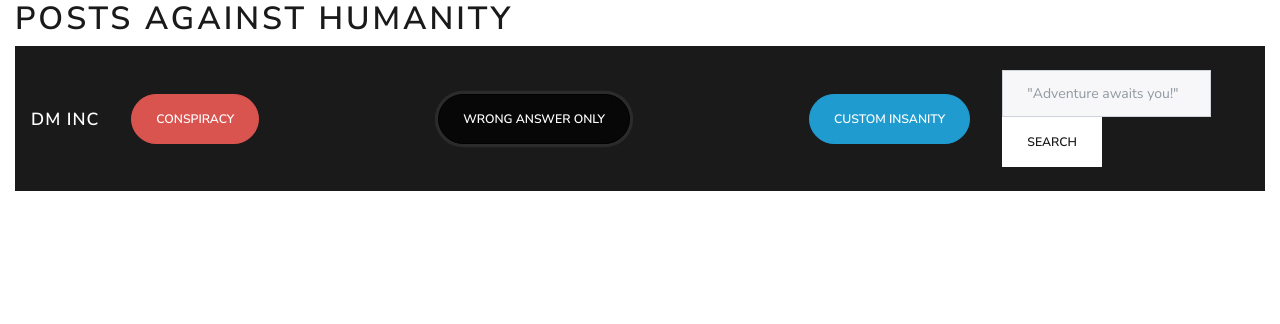
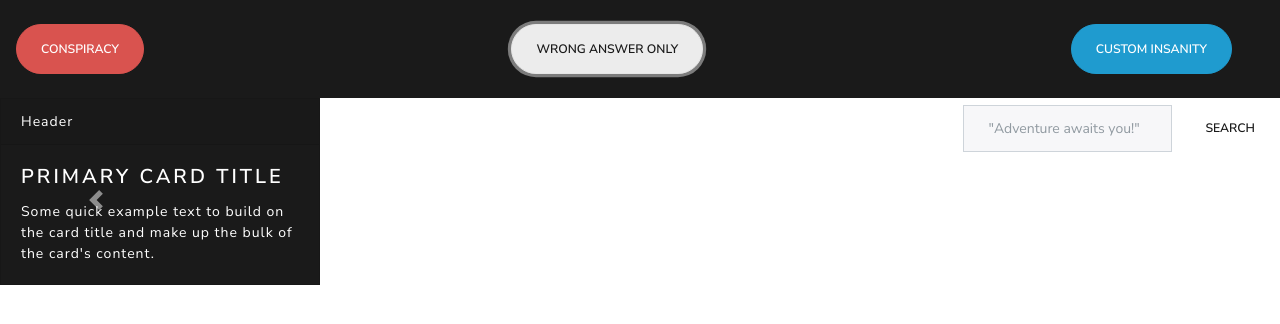
Before and after one commit to dfahn03/Posts-Against-Humanity, a website with bundled scripts: page client/index.html in a window 1280 px wide. Both pictures are taken after a click on the button "WRONG ANSWER ONLY". Built offline with nearby package versions, Linux system fonts and the light colour scheme.

Commit message:
commit 02

```diff
--- a/client/assets/stylesheet/style.css
+++ b/client/assets/stylesheet/style.css
@@ -5,5 +5,22 @@
 }
 
 .btn.btn-secondary.my-2.my-sm-0 {
+  float: right;
+}
 
+
+#navbar {
+  position: sticky;
+  top: 0;
+  left: 0;
+  right: 0;
+  z-index: 1;
+  width: 100%;
 }
+
+
+#search-span {
+  position: fixed;
+  right: 0;
+  margin-top: 5px;
+}
--- a/client/index.html
+++ b/client/index.html
@@ -12,23 +12,10 @@
 </head>
 
 <body>
-  <main class="container-fluid">
+  <main>
 
-    <header class="row" id="title">
-      <div class="col">
-        <h1>Posts Against Humanity</h1>
-      </div>
-    </header>
+    <nav id="navbar" class="navbar navbar-expand-lg navbar-dark bg-primary">
 
-    <!-- <div class="row" id="buttons">
-      <div id="btn-col" class="col">
-        <button class="btn btn-secondary">Conspiracy</button>
-        <button class="btn btn-secondary">Wrong Answers Only</button>
-        <button class="btn btn-secondary">Mad Libs</button>
-      </div>
-    </div> -->
-    <nav class="navbar navbar-expand-lg navbar-dark bg-primary">
-      <a class="navbar-brand" href="#">DM INC</a>
       <button class="navbar-toggler" type="button" data-toggle="collapse" data-target="#navbarColor01"
         aria-controls="navbarColor01" aria-expanded="false" aria-label="Toggle navigation">
         <span class="navbar-toggler-icon"></span>
@@ -40,42 +27,87 @@
             <button class="btn btn-block btn-danger rounded-pill" onclick=""> Conspiracy </button>
           </li>
           <li class="nav-item">
-            <button class="btn btn-block btn-primary rounded-pill" onclick=""> Wrong Answer Only </button>
+            <button class="btn btn-block btn-secondary rounded-pill" onclick=""> Wrong Answer Only </button>
           </li>
           <li class="nav-item">
             <button class="btn btn-block btn-info rounded-pill" onclick=""> Custom Insanity </button>
           </li>
         </ul>
-        <form class="form-inline my-2 my-lg-0">
-          <input class="form-control mr-sm-2" type="text" placeholder='"Adventure awaits you!"'>
-          <button class="btn btn-secondary my-2 my-sm-0" type="submit">Search</button>
-        </form>
-        <!-- <div class="form-group">
-          <select class="custom-select">
-            <option selected="">Open this select menu</option>
-            <option selected value="1">Hashtag</option>
-            <option value="2">Keyword</option>
-            <option value="3">TimeStamp</option>
-          </select>
-        </div> -->
       </div>
     </nav>
+    <span id="search-span">
+      <form class="form-inline my-2 my-lg-0">
+        <input class="form-control mr-sm-2" type="text" placeholder='"Adventure awaits you!"'>
+        <button class="btn btn-secondary my-2 my-sm-0" type="submit">Search</button>
+      </form>
+    </span>
+
+    <div id="carouselExampleControls" class="carousel slide" data-ride="carousel">
+      <div class="carousel-inner">
+        <div id="carousel-item-01" class="carousel-item active">
+          <div class="card text-white bg-primary mb-3" style="max-width: 20rem;">
+            <div class="card-header">Header</div>
+            <div class="card-body">
+              <h4 class="card-title">Primary card title</h4>
+              <p class="card-text">Some quick example text to build on the card title and make up the bulk of the card's
+                content.
+              </p>
+            </div>
+          </div>
+        </div>
+        <div id="carousel-item-02" class="carousel-item">
+          <div class="card text-white bg-primary mb-3" style="max-width: 20rem;">
+            <div class="card-header">Header</div>
+            <div class="card-body">
+              <h4 class="card-title">Primary card title</h4>
+              <p class="card-text">Some quick example text to build on the card title and make up the bulk of the card's
+                content.
+              </p>
+            </div>
+          </div>
+        </div>
+        <div id="carousel-item-03" class="carousel-item">
+          <div class="card text-white bg-primary mb-3" style="max-width: 20rem;">
+            <div class="card-header">Header</div>
+            <div class="card-body">
+              <h4 class="card-title">Primary card title</h4>
+              <p class="card-text">Some quick example text to build on the card title and make up the bulk of the card's
+                content.
+              </p>
+            </div>
+          </div>
+        </div>
+        <div id="carousel-item-04" class="carousel-item">
+          <div class="card text-white bg-primary mb-3" style="max-width: 20rem;">
+            <div class="card-header">Header</div>
+            <div class="card-body">
+              <h4 class="card-title">Primary card title</h4>
+              <p class="card-text">Some quick example text to build on the card title and make up the bulk of the card's
+                content.
+              </p>
+            </div>
+          </div>
+        </div>
+      </div>
+      <a class="carousel-control-prev" href="#carouselExampleControls" role="button" data-slide="prev">
+        <span class="carousel-control-prev-icon" aria-hidden="true"></span>
+        <span class="sr-only">Previous</span>
+      </a>
+      <a class="carousel-control-next" href="#carouselExampleControls" role="button" data-slide="next">
+        <span class="carousel-control-next-icon" aria-hidden="true"></span>
+        <span class="sr-only">Next</span>
+      </a>
+    </div>
 
 
 
 
-    <div class="row">
-      <div class="col"></div>
-    </div>
-
-    <div class="row">
-      <div class="col"></div>
-    </div>
 
   </main>
 
+  <footer>
 
-
+  </footer>
 
 
   <script src="https://code.jquery.com/jquery-3.3.1.slim.min.js"
```
